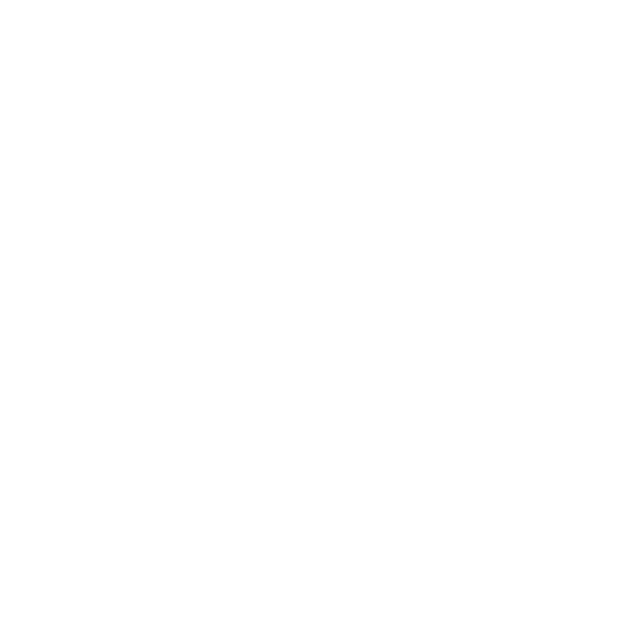
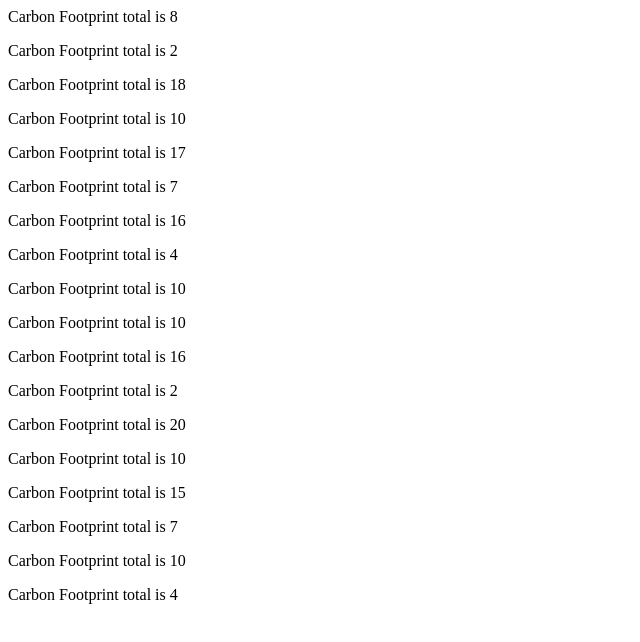
Before and after one commit to CIT93/cuay-pub, a plain HTML site: page w4/index.html in a window 1280 px wide. Shown: the whole page, without its empty margins (0-640 px from the left). Drawn offline with Linux system fonts and the light colour scheme.

Commit message:
updated code. working

```diff
--- a/w4/index.html
+++ b/w4/index.html
@@ -7,7 +7,8 @@
 
 
   <body>
-
+    <div id="output">
+    </div>
 
   </body>
   </html>
--- a/w4/main.js
+++ b/w4/main.js
@@ -51,8 +51,21 @@ function start(houseHoldMembers, houseHoldSize) {
 
 
 function displayOutput() {
+for (arr of cfpData){
+  console.log(arr)
+  const output = document.getElementById("output");
+  const newP = document.createElement("p");
+  newP.textContent = `Carbon Footprint total is ${arr[4]}`;
+  output.appendChild(newP);
+
+  const newP1 = document.createElement("p");
+    newP1.textContent = `Carbon Footprint total is ${arr[3]}`;
+    output.appendChild(newP1);
 
 }
+}
+
+
 
 
 start(5, "apt");
```
